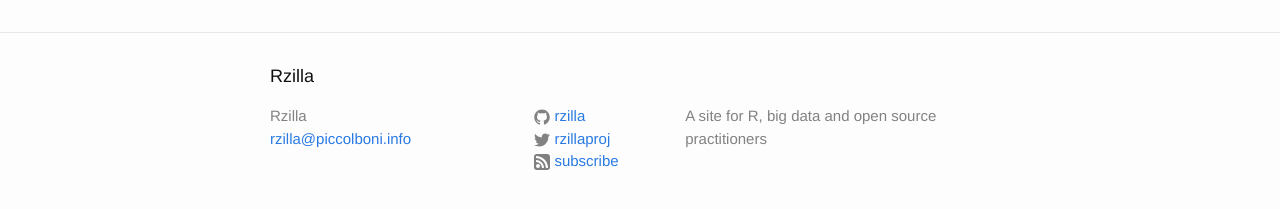
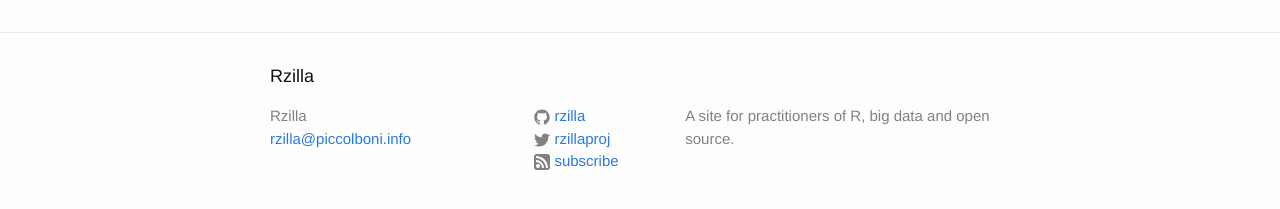
Before and after one commit to rzilla/rzilla, a Jekyll site: the page built from index.html, in a window 1280 px wide. Shown: the part 489-698 px from the top of the page. Built offline with Jekyll 4.4.1, drawn with Linux system fonts in a browser that asks for light colours; a script that is not in the unit is left out.

Commit message:
simplify motto

```diff
--- a/_config.yml
+++ b/_config.yml
@@ -9,7 +9,7 @@
 title: Rzilla
 email: rzilla@piccolboni.info
 description: > # this means to ignore newlines until "baseurl:"
-  A site for R, big data and open source practitioners
+  A site for practitioners of R, big data and open source.
 baseurl: "" # the subpath of your site, e.g. /blog
 url: "http://rzilla.org" # the base hostname & protocol for your site
 twitter_username: rzillaproj
```
